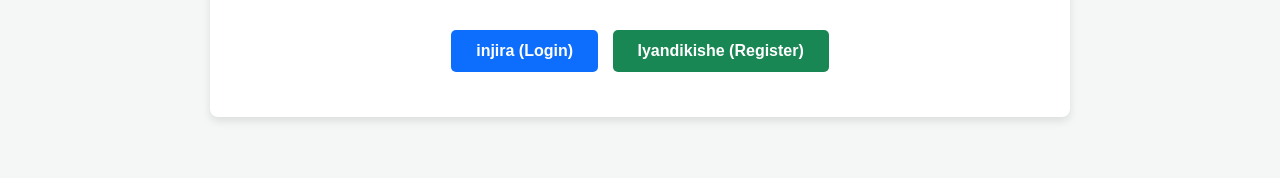
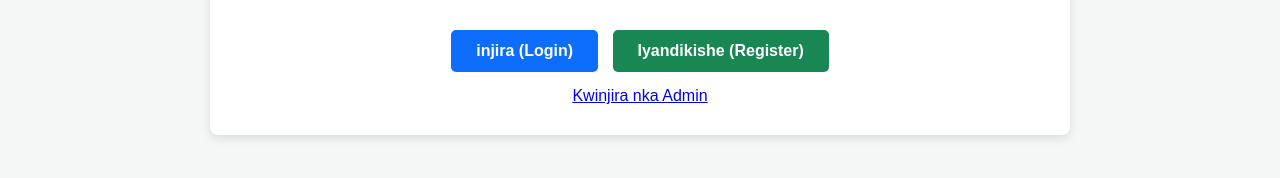
Before and after one commit to Jado2808/investment-platform-2, a plain HTML site: page index.html in a window 1280 px wide. Shown: the part 328-506 px from the top of the page. Drawn offline with Linux system fonts and the light colour scheme.

Commit message:
Add admin login button
Added admin login button to index.html

```diff
--- a/index.html
+++ b/index.html
@@ -62,8 +62,14 @@
         <div>
             <a href="#" class="btn btn-login">injira (Login)</a>
             <a href="#" class="btn">Iyandikishe (Register)</a>
-        </div>
+
+            <div>
+        <!-- Kongeraho Buto ya Admin muri index.html -->
+    <div class="mt-6 text-center">
+    <a href="admin.html" class="inline-block bg-slate-800 hover:bg-slate-700 text-cyan-400 border border-slate-700 font-semibold px-6 py-2.5 rounded-lg transition duration-200 text-sm">
+        <i class="fa-solid fa-user-shield mr-2"></i> Kwinjira nka Admin
+    </a>
     </div>
-
+    </div>
 </body>
 </html>
```
